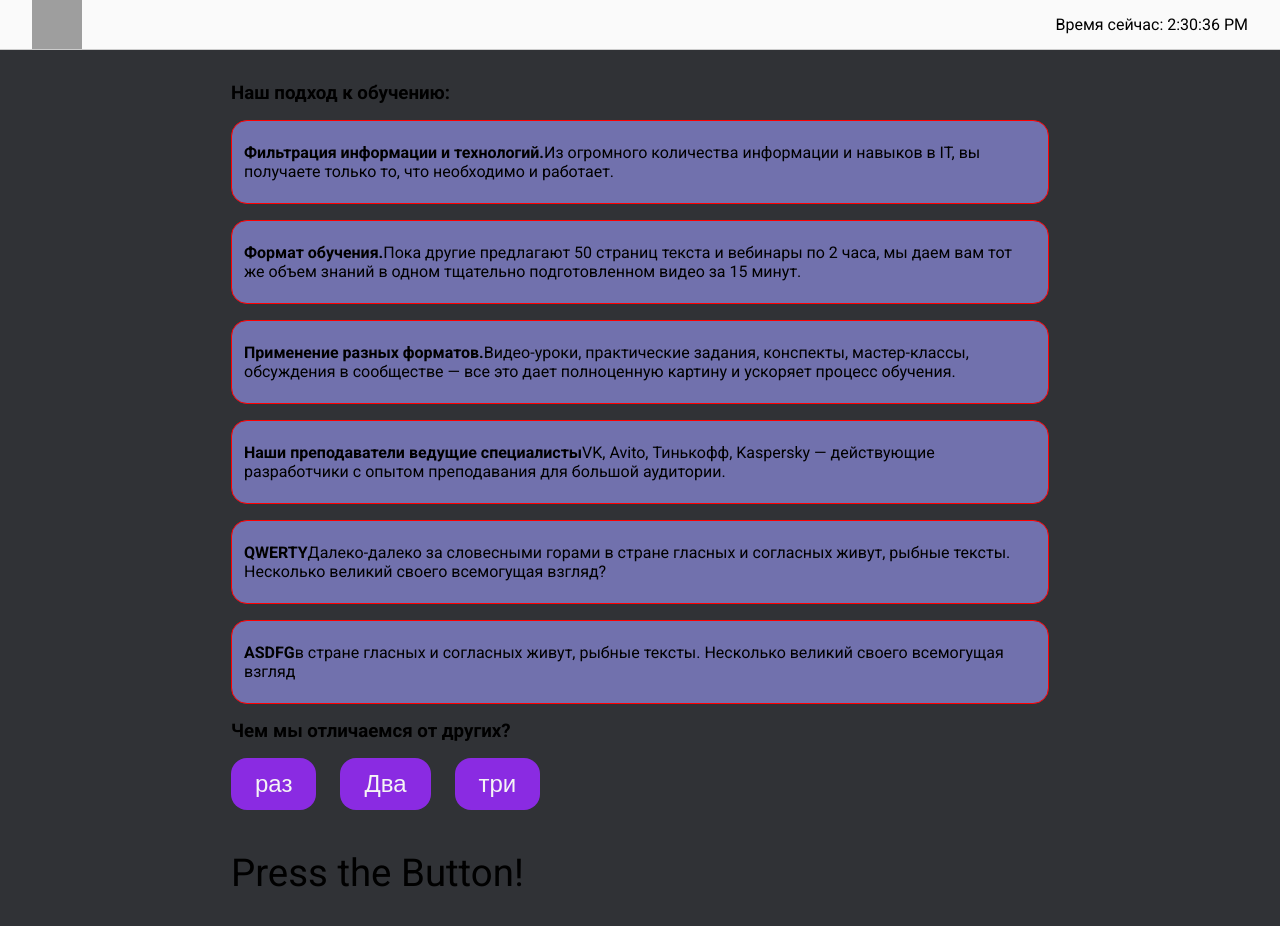
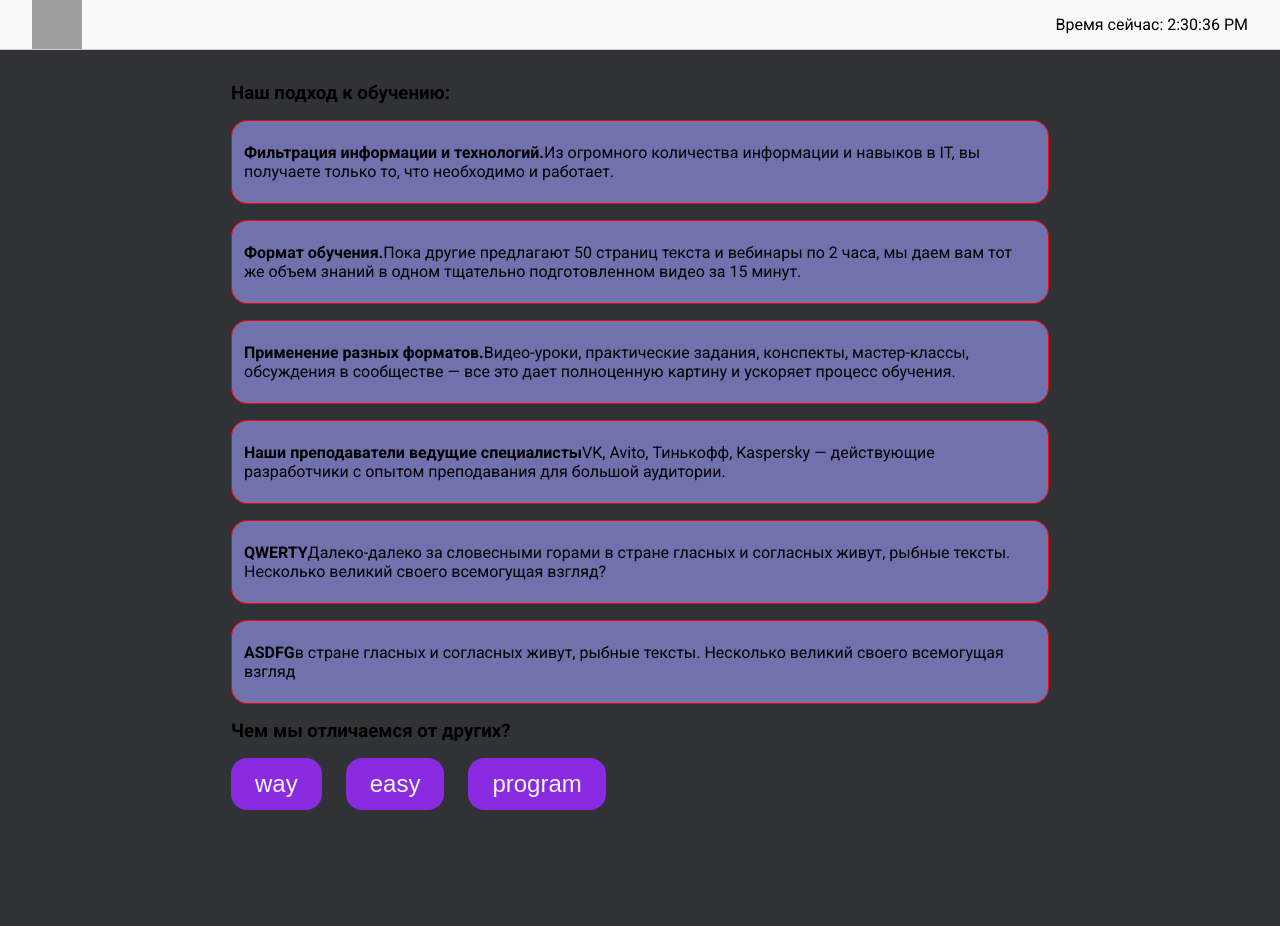
Before and after one commit to Gleb-Medvedev/learn-react-vite, a React (Vite) app: page / in a window 1280 px wide. After the commit the page ends 882 px from the top, so only its background shows below. Built offline with nearby package versions, Linux system fonts and the light colour scheme; grey boxes are pictures that could not be loaded.

Commit message:
learned how to create react tabs, from now buttons for tabs generated based on the number of keys in 'differents' object

```diff
--- a/src/App.jsx
+++ b/src/App.jsx
@@ -1,18 +1,27 @@
 import { Header } from "./assets/components/Header/Header"
 import { ListItem } from "./assets/components/ListItem/ListItem"
 import { ways } from "./data"
+import { differences } from "./data"
 import { Button } from "./assets/components/Button/Button"
 import { useState } from "react"
 
 export default function App() {
-  const [tabsContent, setTabsContent] = useState('Press the Button!');
+  const [tabsContent = 'Нет данных для отображения!', setTabsContent] = useState('Press the Button!');
   //первый элемент в деструктуризации - стартовое значение. Оно же указано после присвоения в параметрах "useState"
 
   //второй элемент деструктуризации - ЭТО ФУНКЦИЯ! (Смотри ниже handleClick) - в её аргументах ты передаешь значение после изменения состояния!
   //В нашем примере после клика "tabsContent" меняется на значение "setTabsContent" (его аргумент)
 
-  function handleClick(type) {
-    setTabsContent(type)
+
+
+
+  // function handleClick(type) {  //Старая функция для табов. Получала проп "инлайн", который был записан ниже в самом Button компоненте.
+                                  // Сейчас (функция ниже) для каждого ключа из объекта "Differences" генерируется кнопка, а текст кнопки соответствует ключу из массива
+  //   setTabsContent(type)
+  // }
+
+  function btnClick({key}) {
+    setTabsContent(key)
   }
 
   return (
@@ -34,20 +43,33 @@ export default function App() {
 
         <section>
           <h3>Чем мы отличаемся от других?</h3>
-              <Button clicked={() => handleClick('way')}>раз</Button>
+              {
+                Object.keys(differences).map((key, index) => {  //Создаёт кнопку для каждого ключа из массива "diffenrences" и устанавливает ей текст
+                                                                //По клику на ту или иную кнопку отображает соответствующий ключу из массива "diffenrences" контент
+                                                                //Табы, короче -_-
+                  return (
+                    <Button clicked={() => btnClick({key})} key={index}>{ key }</Button>  //событие clicked - это PROP из компонента Button!
+                                                                                          //По событию onClick выполняется именно "clicked" (смотри Button компонент)
+                                                                                          //Замыканием в "btnClicked" (см тут выше) передаётся и обрабатывается PROP "key"
+                  )
+                })
+              }
+
+              {/* <Button clicked={() => handleClick('way')}>раз</Button> */}
               {/* "привычная" из HTML запись контента "между открывающим/закрывающим тегами" компонента. */}
               {/* Текст между тегами тоже своебразный PROP. Чтобы работало - в компоненте, в котором будет этот текст,
               сделать "import { Children } from 'react' "
               и передать Children в PROP компонента */}
 
-              <Button text="Два" clicked={() => handleClick('easy')}/>
+              {/* <Button text="Два" clicked={() => handleClick('easy')}/> */}
               {/* запись, которой учат "изначально" */}
 
-              <Button clicked={() => handleClick('programm')}>три</Button>
+              {/* <Button clicked={() => handleClick('programm')}>три</Button>   */}
               {/* В компоненте кнопки выше в PROP (который написан в самом компоненте
               передана анонимная функция (ЗАМЫКАНИЕ), которая выполняет то же самое, что и "clicked={handleClick}"*/}
 
-              <p className="tabs-content">{ tabsContent }</p>
+
+              <p className="tabs-content">{ differences[tabsContent] }</p>
         </section>
       </main>
     </div>
```
